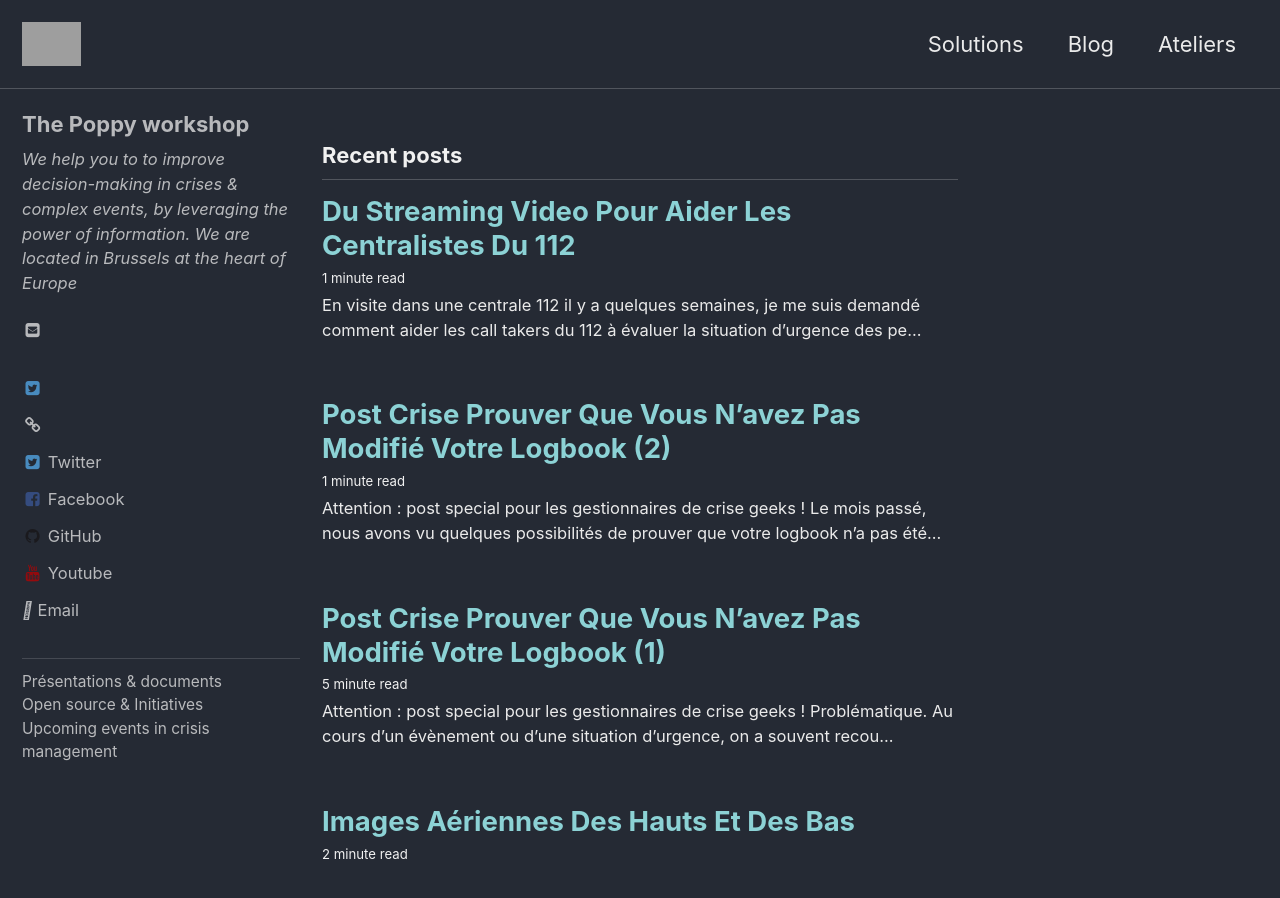
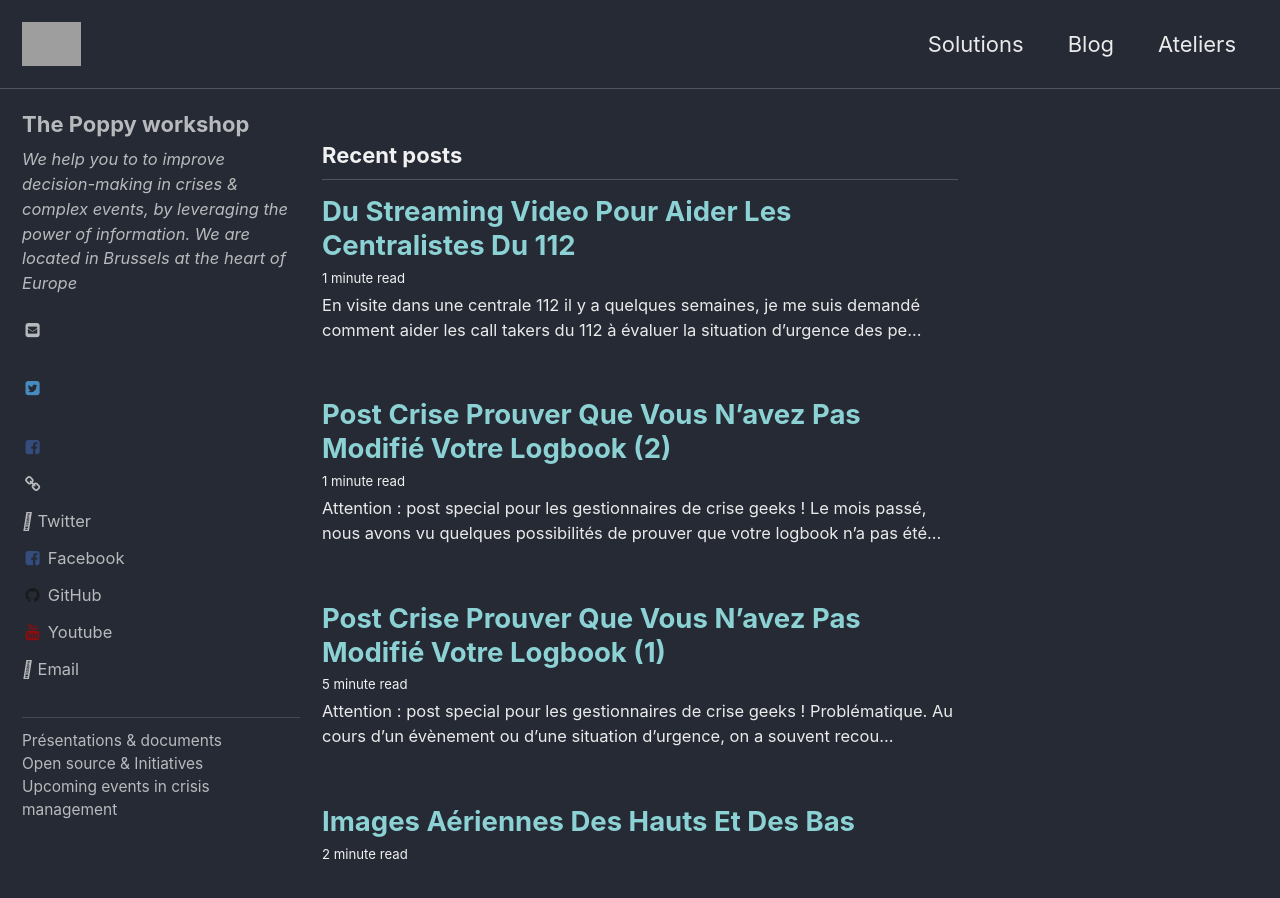
Before and after one commit to ccloquet/ccloquet.github.io, a Jekyll site: the page built from index.html, in a window 1280 px wide and 900 px high. Built offline with Jekyll 4.4.1, drawn with Linux system fonts in a browser that asks for light colours; cached includes are drawn as plain includes; the list of posts is cut into pages by our own code; grey boxes are pictures that could not be loaded.

Commit message:
Update _config.yml

```diff
--- a/_config.yml
+++ b/_config.yml
@@ -109,7 +109,7 @@ author:
   name             : "The Poppy workshop"
   avatar           : # path of avatar image, e.g. "/assets/images/bio-photo.jpg"
   bio              : "<i>We help you to to improve decision-making in crises & complex events, by leveraging the power of information. We are located in Brussels at the heart of Europe</i>"
-  location         : "<a href='mailto:info@my-poppy.eu'><i class='fa fa-fw fa-envelope-square'></i></a>&nbsp;<a href='https://twitter.com/mypoppy_eu'><i class='fa fa-fw fa-twitter-square'></i></a>"
+  location         : "<a href='mailto:info@my-poppy.eu'><i class='fa fa-fw fa-envelope-square'></i></a>&nbsp;<a href='https://twitter.com/mypoppy_eu'><i class='fa fa-fw fa-twitter-square'></i></a>&nbsp;<a href='https://facebook.com/mypoppyeu'><i class='fa fa-fw fa-facebook-square'></i></a>"
   email            : "info@my-poppy.eu"
   links:
     - label: "Email"
@@ -119,7 +119,7 @@ author:
       icon: "fa fa-fw fa-link"
       url: "https://www.my-poppy.eu"
     - label: "Twitter"
-      icon: "fa fa-fw fa-twitter-square"
+      icon: ""
       url: ""
     - label: "Facebook"
       icon: "fa fa-fw fa-facebook-square"
```
